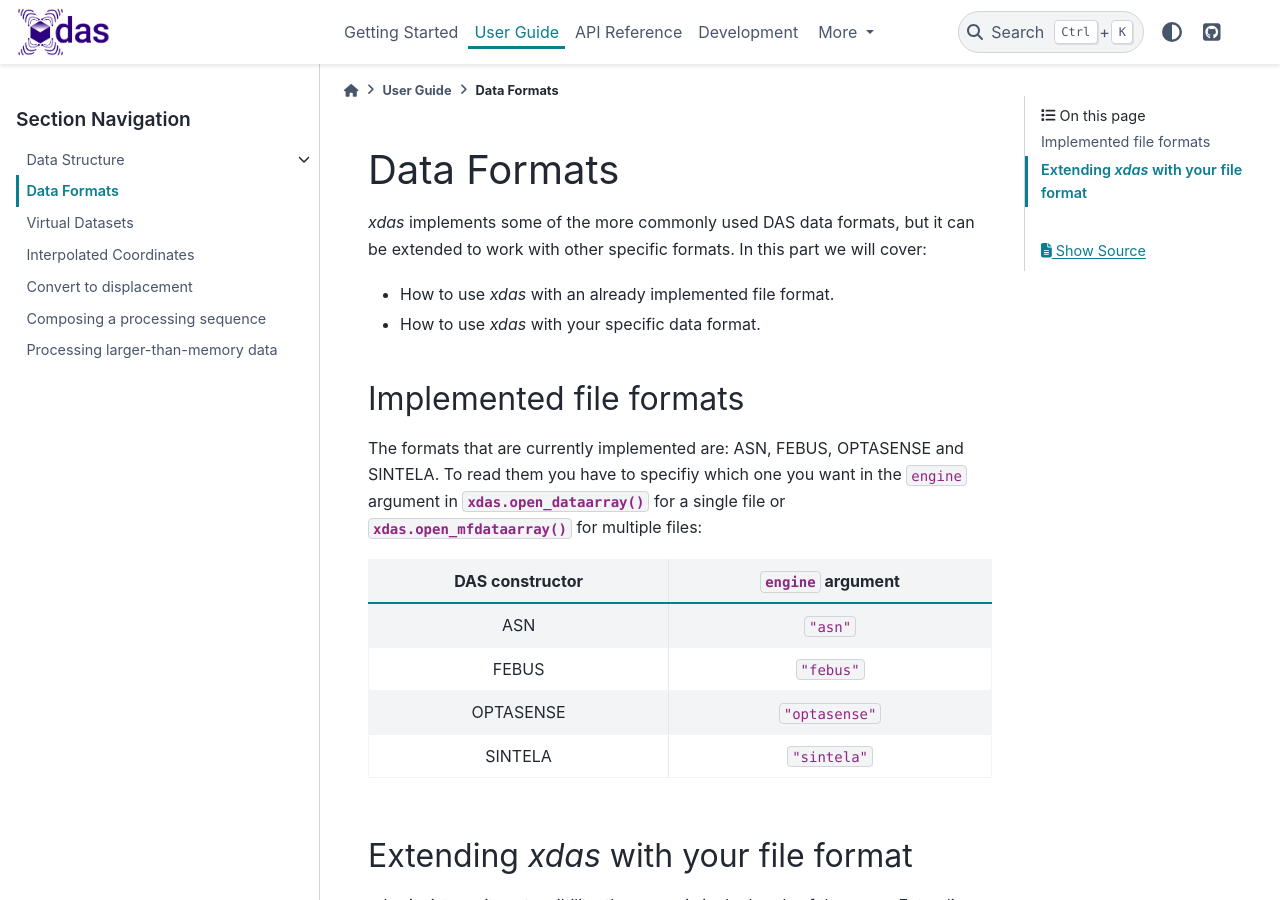
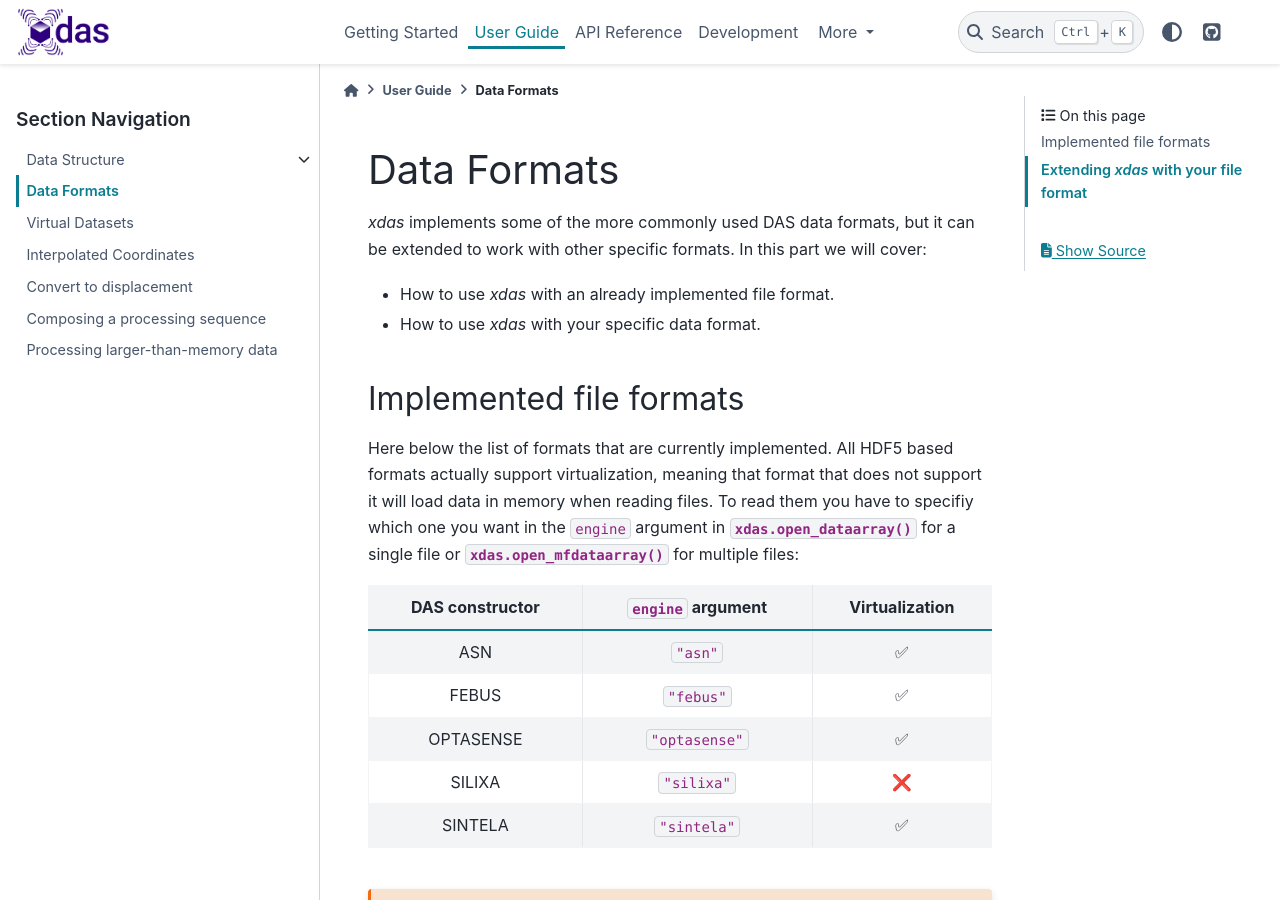
Before and after one commit to xdas-dev/xdas, a Sphinx documentation site: the page built from docs/user-guide/data-formats.md, in a window 1280 px wide and 900 px high. Built offline with Sphinx 7.4.7 and the PyData theme 0.15.4, drawn with Linux system fonts in a browser that asks for light colours; some of the changed text lies outside the part shown.

Commit message:
Add documentation.

````diff
--- a/docs/user-guide/data-formats.md
+++ b/docs/user-guide/data-formats.md
@@ -20,14 +20,19 @@ os.chdir("../_data")
 
 ## Implemented file formats
 
-The formats that are currently implemented are: ASN, FEBUS, OPTASENSE and SINTELA. To read them you have to specifiy which one you want in the `engine` argument in {py:func}`xdas.open_dataarray` for a single file or {py:func}`xdas.open_mfdataarray` for multiple files:
+Here below the list of formats that are currently implemented. All HDF5 based formats actually support virtualization, meaning that format that does not support it will load data in memory when reading files. To read them you have to specifiy which one you want in the `engine` argument in {py:func}`xdas.open_dataarray` for a single file or {py:func}`xdas.open_mfdataarray` for multiple files:
 
-| DAS constructor   | `engine` argument |
-|:-----------------:|:-----------------:|
-| ASN               | `"asn"`           |
-| FEBUS             | `"febus"`         |
-| OPTASENSE         | `"optasense"`     |
-| SINTELA           | `"sintela"`       |
+| DAS constructor   | `engine` argument | Virtualization |
+|:-----------------:|:-----------------:|:-:|
+| ASN               | `"asn"`           | ✅︎ |
+| FEBUS             | `"febus"`         | ✅︎ |
+| OPTASENSE         | `"optasense"`     | ✅︎ |
+| SILIXA            | `"silixa"`        | ❌ |
+| SINTELA           | `"sintela"`       | ✅︎ |
+
+```{warning}
+File formats that do not support virtualization will be loaded in memory. We are working on a solution for non-HDF5 based file formats.
+```
 
 ## Extending *xdas* with your file format
 
````
